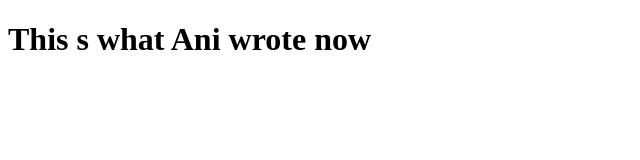
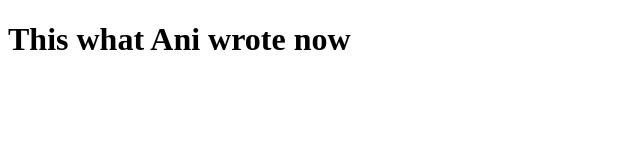
Before and after one commit to eglanura/Project-Example, a plain HTML site: page index.html in a window 1280 px wide. Shown: the whole page, without its empty margins (0-640 px from the left). Drawn offline with Linux system fonts and the light colour scheme.

Commit message:
This are my commits

```diff
--- a/index.html
+++ b/index.html
@@ -5,6 +5,6 @@
 	<title>This is the title</title>
 </head>
 <body>
-	<h1>This s what Ani wrote now</h1>
+	<h1>This  what Ani wrote now</h1>
 </body>
 </html>
```
Also changed, not shown: hello.txt.
